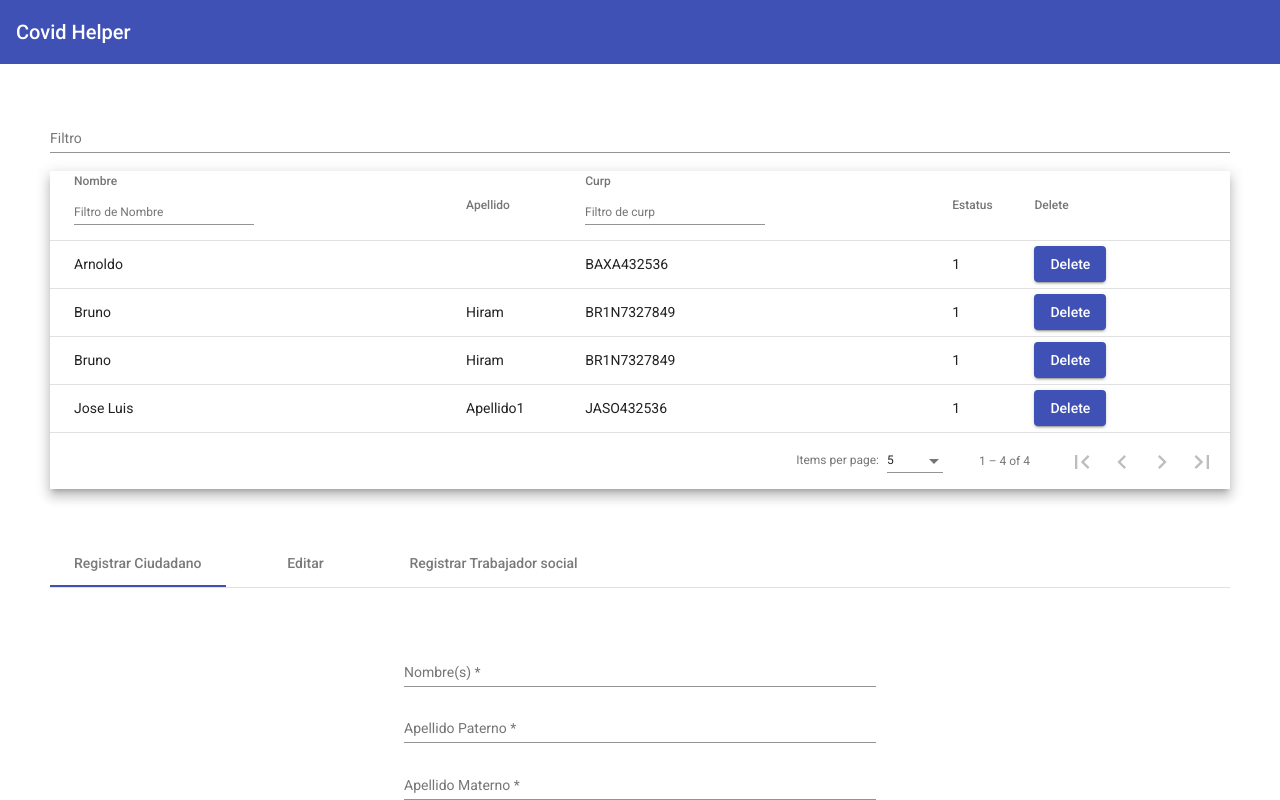
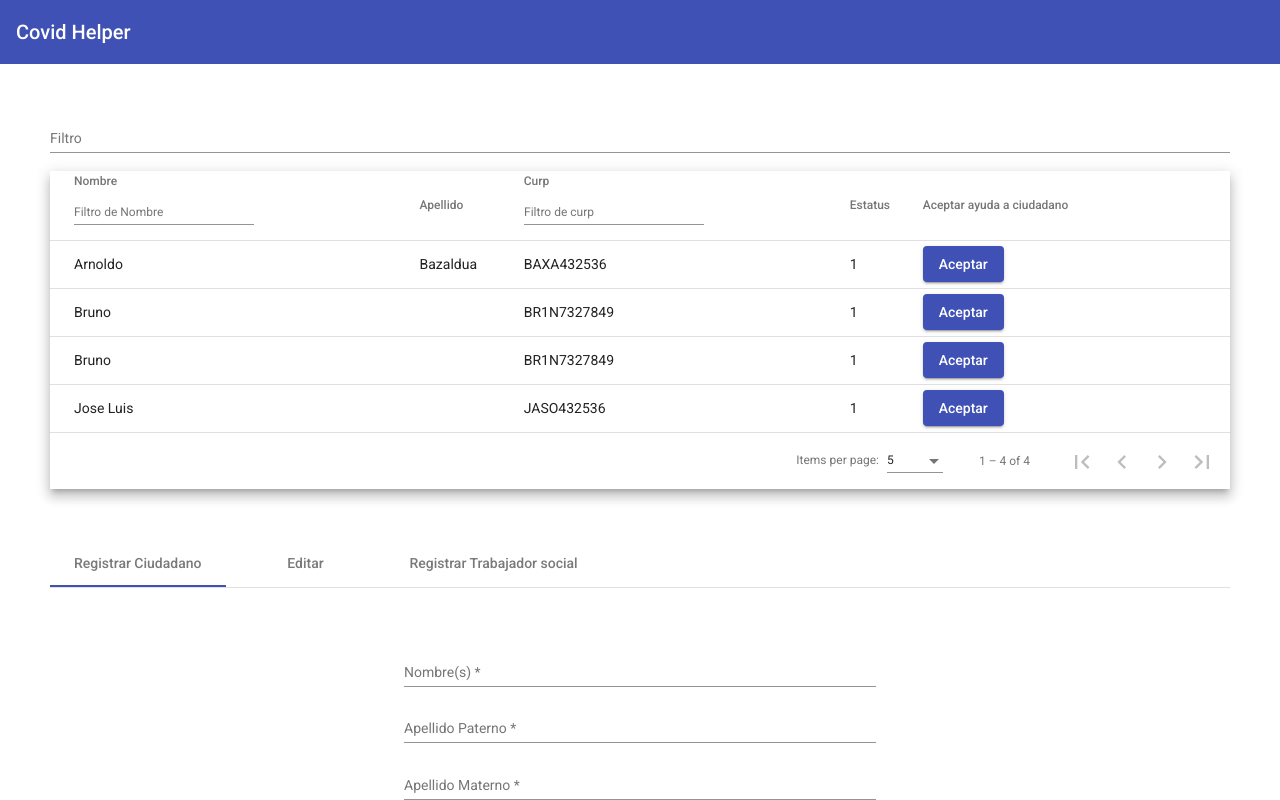
Before and after one commit to arnoldss/hcovid, an Angular app: page /admin in a window 1280 px wide. Shown: the top 800 px of the page. Built offline with nearby package versions, Linux system fonts and the light colour scheme.

Commit message:
edit fixes

```diff
--- a/src/app/admin/admin.component.html
+++ b/src/app/admin/admin.component.html
@@ -31,7 +31,7 @@
 
       <ng-container matColumnDef="apellido">
         <th mat-header-cell *matHeaderCellDef>Apellido</th>
-        <td mat-cell *matCellDef="let element">{{ element.maternalLastname }}</td>
+        <td mat-cell *matCellDef="let element">{{ element.paternalLastname }}</td>
       </ng-container>
 
       <ng-container matColumnDef="curp">
@@ -52,8 +52,8 @@
         <td mat-cell *matCellDef="let element">{{ element.accepted }}</td>
       </ng-container>
 
-      <ng-container matColumnDef="delete">
-        <th mat-header-cell *matHeaderCellDef>Delete</th>
+      <ng-container matColumnDef="accept">
+        <th mat-header-cell *matHeaderCellDef>Aceptar ayuda a ciudadano</th>
         <td mat-cell *matCellDef="let element">
           <button
             mat-raised-button
@@ -61,7 +61,7 @@
             type="button"
             (click)="onCitizenAccept(element)"
           >
-            Delete
+            Aceptar
           </button>
         </td>
       </ng-container>
--- a/src/app/admin/admin.component.ts
+++ b/src/app/admin/admin.component.ts
@@ -25,12 +25,16 @@ export class AdminComponent implements OnInit {
   globalFilter = '';
   selected: number;
 
-  displayedColumns: string[] = ['nombre', 'apellido', 'curp', 'estatus', 'delete'];
+  displayedColumns: string[] = ['nombre', 'apellido', 'curp', 'estatus', 'accept'];
   dataSource;
   citizens: Array<Citizen> = [
     {
       firstname: 'Arnoldo',
       paternalLastname: 'Bazaldua',
+      maternalLastname: 'Cerda',
+      birthDate: new Date('01-07-1991'),
+      dependantQty: 3,
+
       curp: 'BAXA432536',
       accepted: 1,
       hasJob: true,
@@ -224,7 +228,7 @@ this.curpFilter.valueChanges.subscribe((curpFilterValue) => {
     if (citizen.hasJob)
     this.formEdit.get('lastPaycheckQty').setValue(citizen.lastPaycheckQty);
     this.formEdit.get('dependantQty').setValue(citizen.dependantQty);
-    this.formEdit.get('isSingle').setValue(citizen.isSingle);
+    this.formEdit.get('isSingle').setValue(citizen.isSingle + '');
     this.formEdit.get('hasOtherSupport').setValue(citizen.hasOtherSupport + '');
     if(citizen.hasOtherSupport) {
       citizen.govSupport.forEach((v:GovernmentSupport) => {
```
